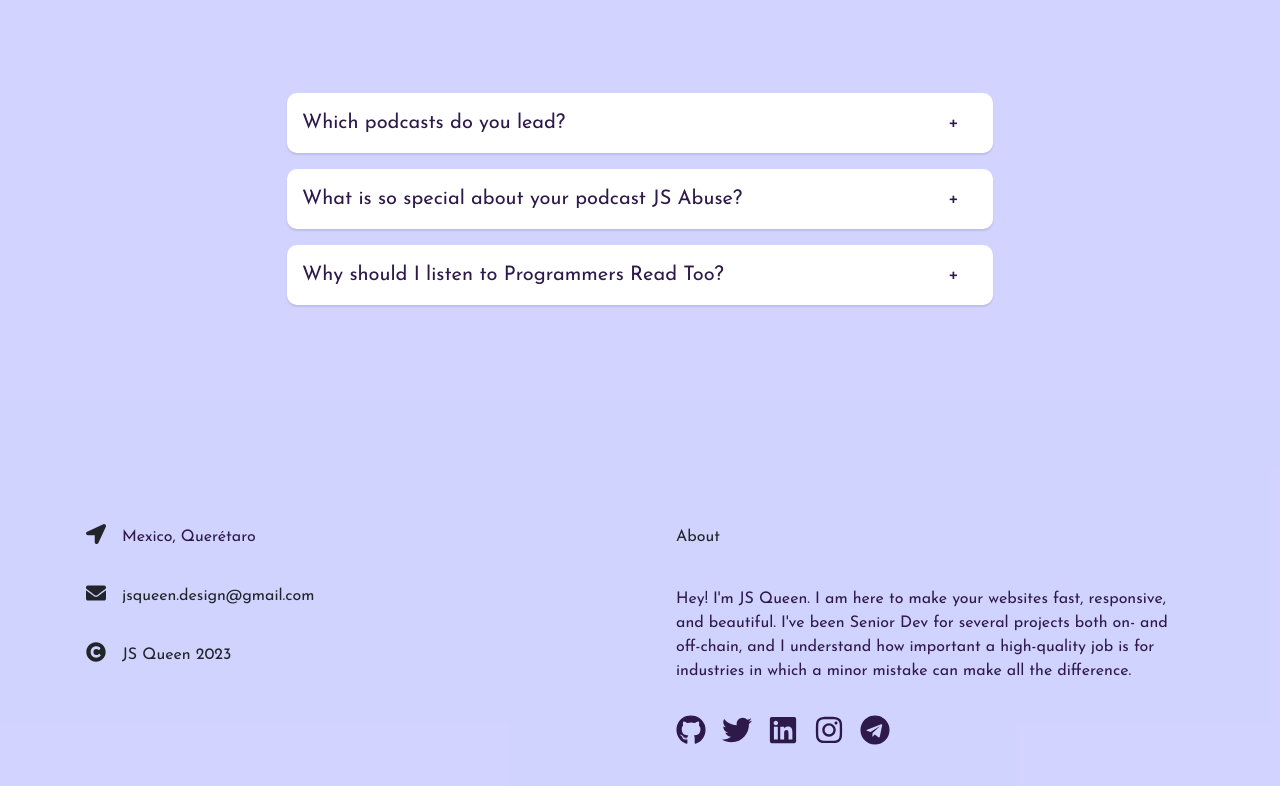
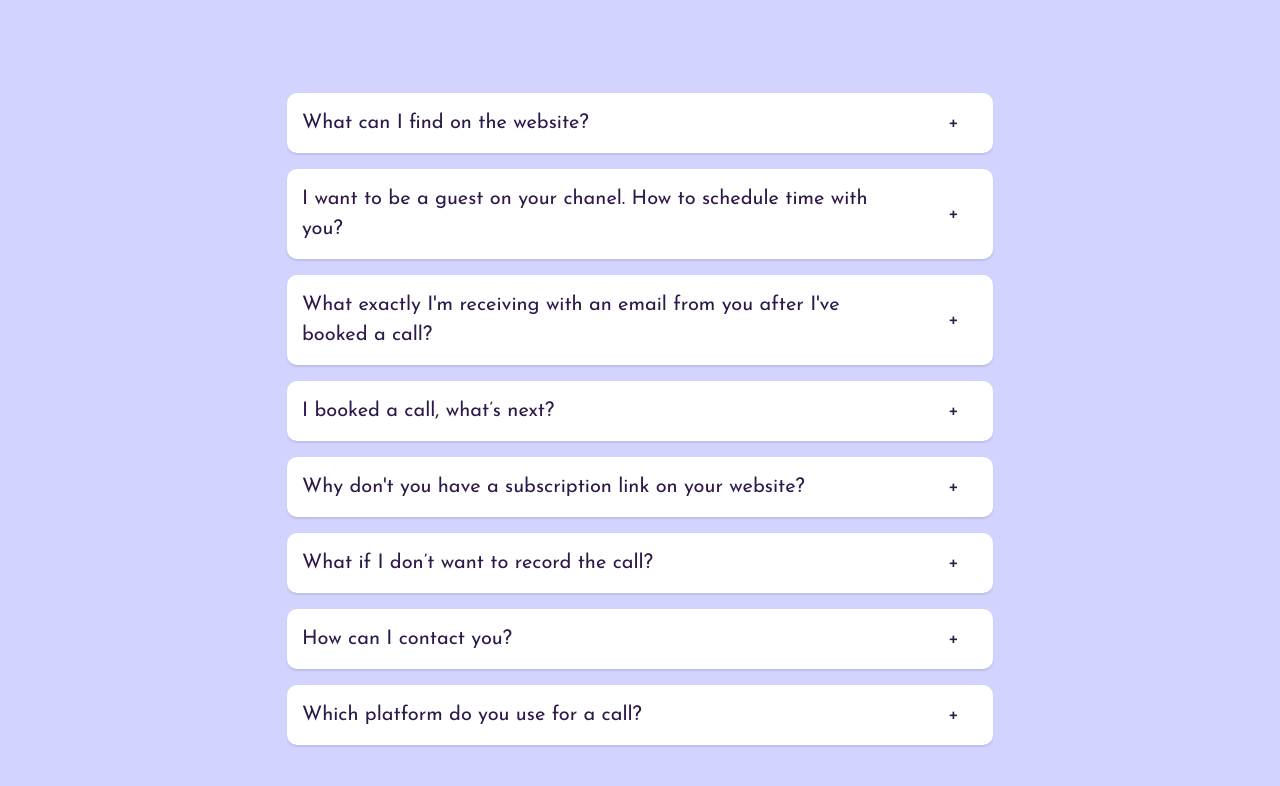
Before and after one commit to javascript-queen/js-queen-web, a React (Create React App) app: page /youtube in a window 1280 px wide. Shown: the part 802-1588 px from the top of the page. Built offline with nearby package versions, Linux system fonts and the light colour scheme; a web font is replaced by a local one.

Commit message:
feat: add faq updates

```diff
--- a/src/pages/YouTube.js
+++ b/src/pages/YouTube.js
@@ -8,19 +8,45 @@ import Faq from '../components/Faq'
 const YouTube = () => {
   const [faqs, setFaqs] = useState([
     {
-      question: "Which podcasts do you lead?",
-      answer: "I made one podcast for developers named JS Abuse. It's an English podcast. My other podcast, Programmers Read Too, is fully in Russian.",
+      question: "What can I find on the website?",
+      answer:
+        "This website is showcasing my projects: from websites to my blog and YouTube channel.",
       open: false
     },
     {
-      question: "What is so special about your podcast JS Abuse?",
-      answer: "JS Abuse is connected to my blog series. So, if you don't like podcasts or need to check the links I'm mentioning, feel free to check out my blog. This podcast is about all things JavaScript and beyond. You'll find out more about NASA using JS for its programs, my go-to podcasts for developers, choosing your first language to kick start your dev career, and many more.",
+      question: "I want to be a guest on your chanel. How to schedule time with you?",
+      answer: "I have specific hours during the week at which I can work with you for 60 minutes in person. The call is completely free but I record the call for my channel. After you book an appointment with me, you’ll get all the technicalities to the provided email.",
+      open: false
+    },
+    {
+      question: "What exactly I'm receiving with an email from you after I've booked a call?",
+      answer: "You'll get a link to my skype, a link to the google drive folder with the materials for preparation, the time info for our call which you can save to any calendar you’re using.",
       open: false
     },
     {
       question:
-        "Why should I listen to  Programmers Read Too?",
-      answer: "My second podcast is made in the form of a conversation with the authors of the books I've read. I state the questions I'd have loved to discuss with them, giving you a brief description of what you can find in the book, and trying to stay pretty objective while summarizing my thoughts.",
+        "I booked a call, what’s next?",
+      answer: "First and foremost, thank you for booking that call! I’m sure I can help you to nail your interview. Well, you’ll get an email from me with all the details and links specified in a previous question. If you didn’t get anything, please, email me privately: jsqueen.design@gmail.com",
+      open: false
+    },
+    {
+      question: "Why don't you have a subscription link on your website?",
+      answer: "I personally don't like newsletters. I decided that even though it's an interesting marketing concept to get more followers. I don't want to have it for now. I want you to work through your interview with my materials. All the instructions will be on the google drive but still remember to: ask me any questions beforehand on telegram/skype/WhatsApp/email and send me your notes for me to go through them and to help you to correct some grammar or incoherence problems if any",
+      open: false
+    },
+    {
+      question: "What if I don’t want to record the call?",
+      answer: "The call is completely free but I record the call for my channel. In case of your disagreement to be recorded please don’t book a call.",
+      open: false
+    },
+    {
+      question: "How can I contact you?",
+      answer: "You can find the links to my social media below. Plus, I have a contact form, which I read daily. Feel free to connect with me.",
+      open: false
+    },
+    {
+      question: "Which platform do you use for a call?",
+      answer: "Currently I’m using Skype for a call. I have several reasons for choosing this platform: 1) we can save each other’s contacts there; 2) you’re getting a copy of your recording, too; 3) there’s no time limit for the call so in case we need to spend more time for some reason, there’s no technical limit to it",
       open: false
     },
   ]);
```
